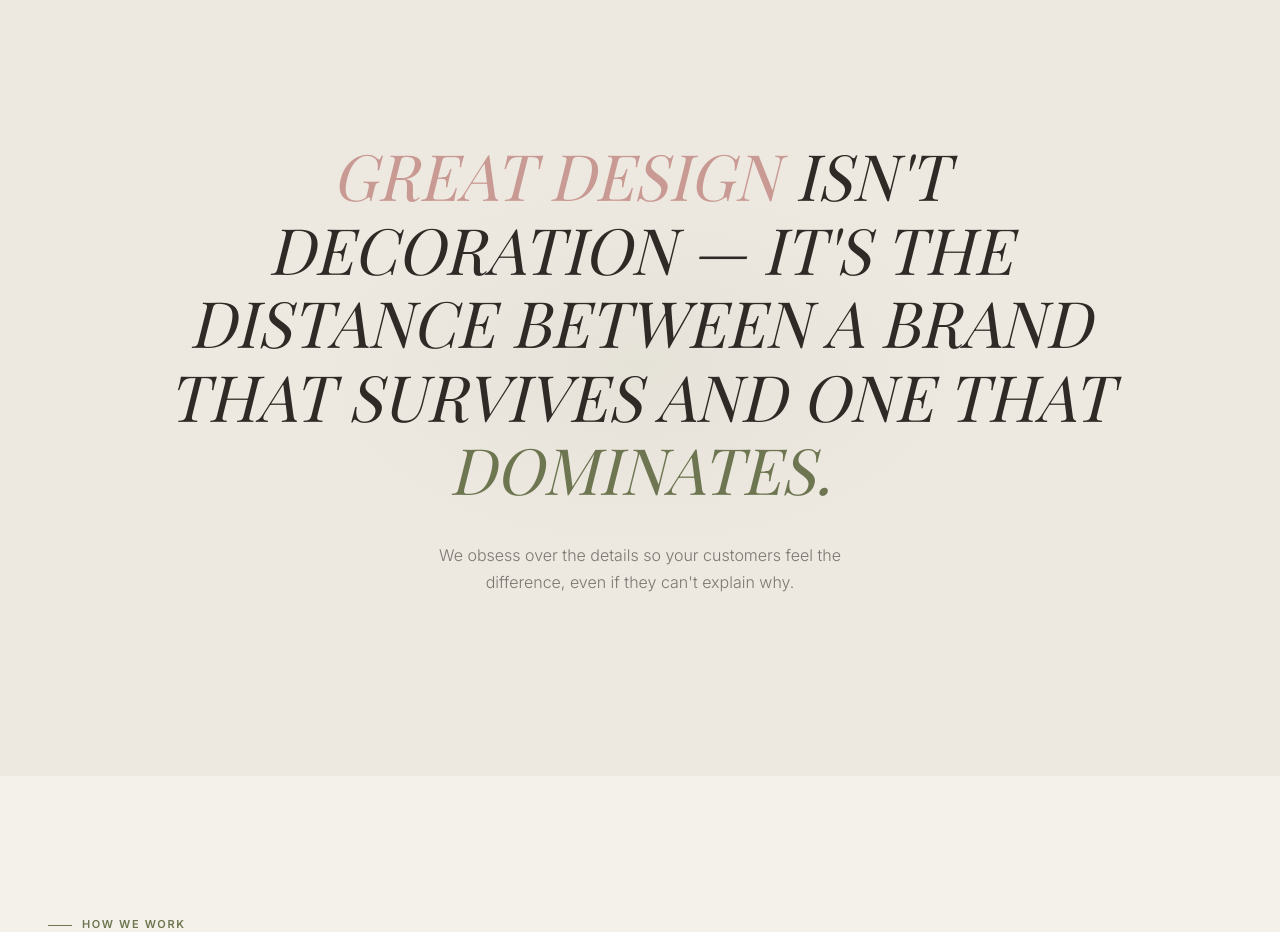
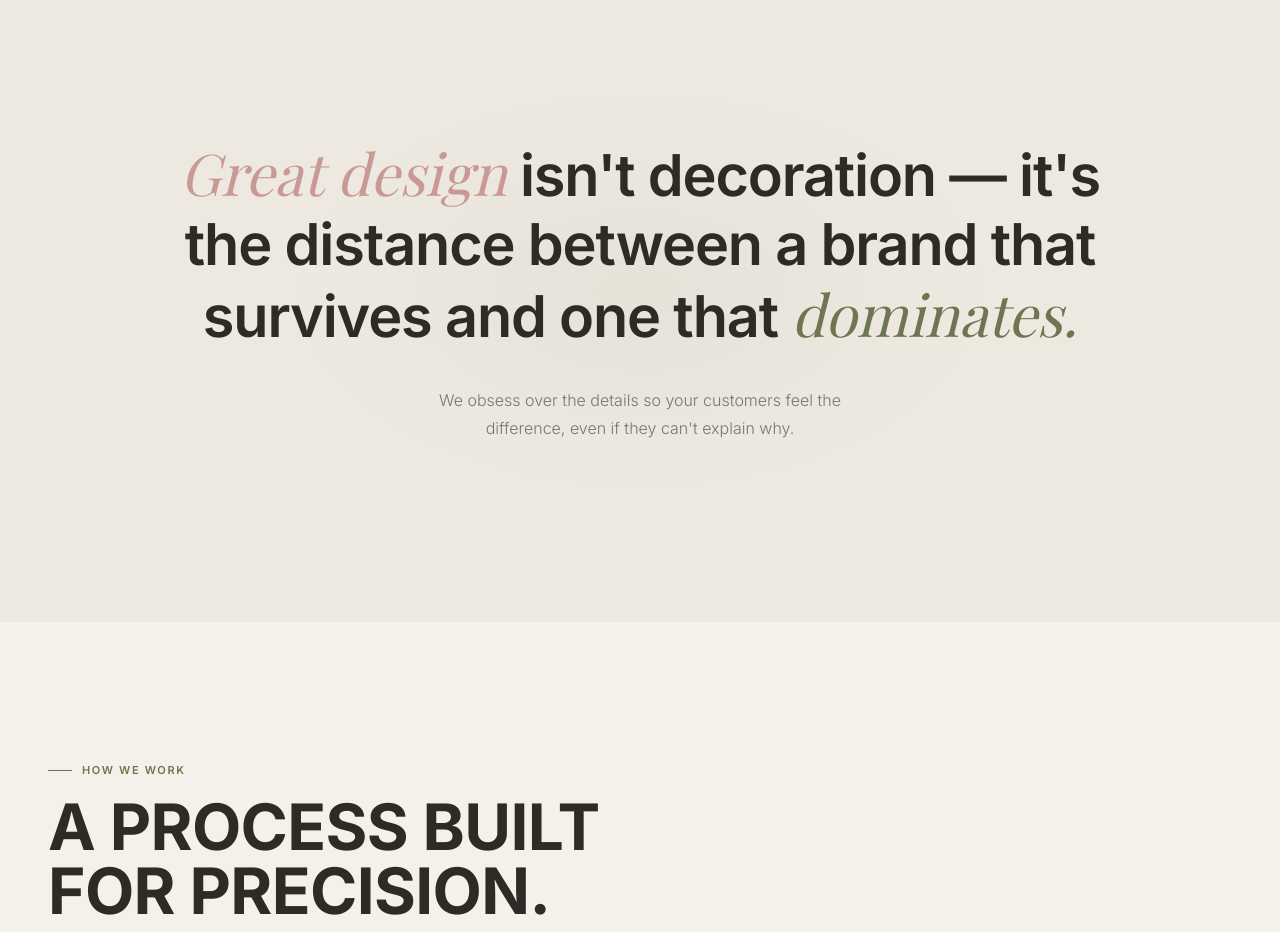
Before and after one commit to stephenkington-maker/weareasset, a website: page index.html in a window 1280 px wide. Shown: the part 3960-4892 px from the top of the page. Drawn offline with nearby package versions, Linux system fonts and the light colour scheme; a web font is replaced by a local one.

Commit message:
Statement text: lowercase Inter bold, Playfair italic for olive+rose accent words

```diff
--- a/index.html
+++ b/index.html
@@ -465,14 +465,28 @@
     pointer-events: none;
   }
   .stmt-text {
+    font-family: var(--font-body);
+    font-size: clamp(28px, 4.5vw, 68px);
+    font-weight: 600;
+    line-height: 1.2;
+    letter-spacing: -0.02em;
+    max-width: 1000px; margin: 0 auto; position: relative; z-index: 1;
+    color: var(--white);
+  }
+  .stmt-text .c-pink {
     font-family: var(--font-serif);
-    font-size: clamp(32px, 5vw, 76px);
-    font-style: italic; font-weight: 400;
-    line-height: 1.15;
-    max-width: 1000px; margin: 0 auto; position: relative; z-index: 1;
+    font-style: italic;
+    font-weight: 400;
+    color: var(--pink);
+    letter-spacing: 0;
   }
-  .stmt-text .c-pink { color: var(--pink); }
-  .stmt-text .c-cyan { color: var(--olive); }
+  .stmt-text .c-cyan {
+    font-family: var(--font-serif);
+    font-style: italic;
+    font-weight: 400;
+    color: var(--olive);
+    letter-spacing: 0;
+  }
   .stmt-sub { font-family: var(--font-alt); font-size: 16px; font-weight: 300; line-height: 1.7; color: var(--white-dim); max-width: 480px; margin: 36px auto 0; position: relative; z-index: 1; }
 
   /* PROCESS */
@@ -975,7 +989,7 @@
 <section id="statement">
   <div class="stmt-glow"></div>
   <h2 class="stmt-text reveal-scale">
-    <span class="c-pink">GREAT DESIGN</span> ISN'T DECORATION — IT'S THE DISTANCE BETWEEN A BRAND THAT SURVIVES AND ONE THAT <span class="c-cyan">DOMINATES.</span>
+    <span class="c-pink">Great design</span> isn't decoration — it's the distance between a brand that survives and one that <span class="c-cyan">dominates.</span>
   </h2>
   <p class="stmt-sub reveal reveal-delay-3">We obsess over the details so your customers feel the difference, even if they can't explain why.</p>
 </section>
```
